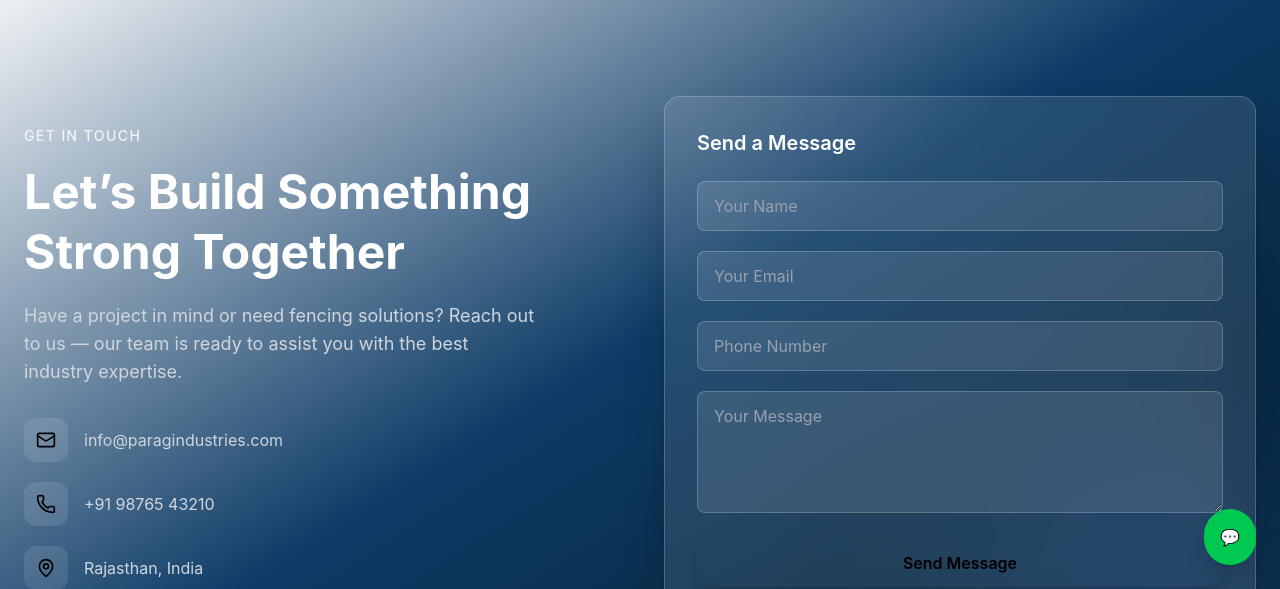
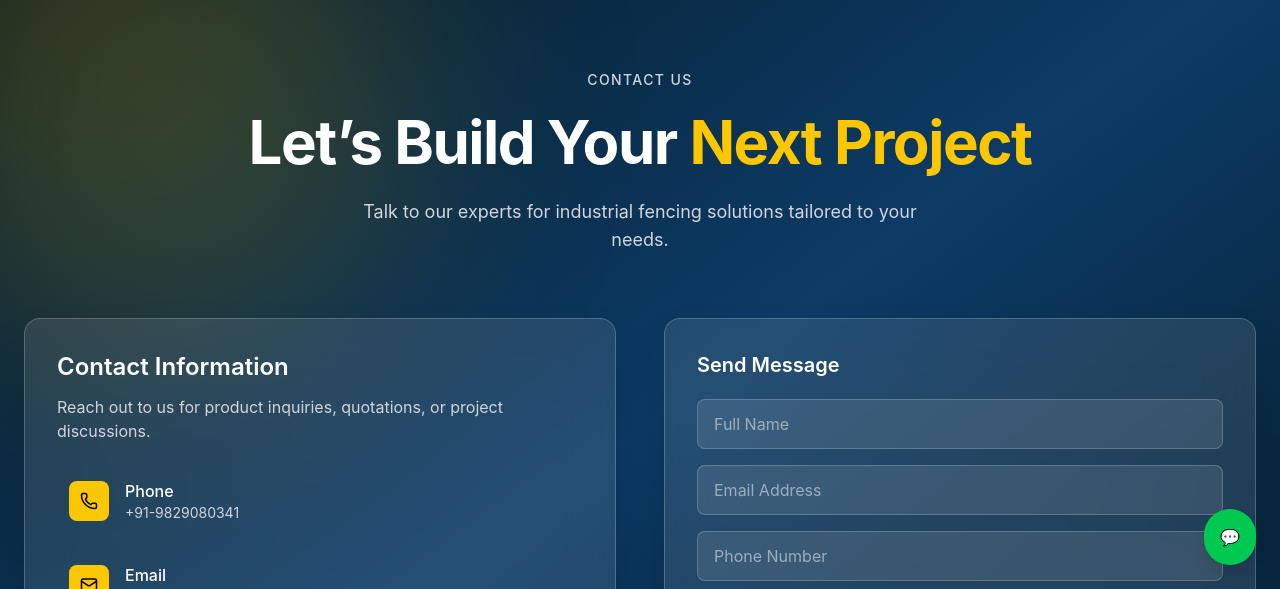
Before and after one commit to gunjanjindal-tech/Parag-Industries, a Next.js app: page /contact in a window 1280 px wide. Shown: the part 211-800 px from the top of the page. Built offline with nearby package versions, Linux system fonts and the light colour scheme.

Commit message:
emailjs connected and fixed ui

```diff
--- a/package.json
+++ b/package.json
@@ -9,6 +9,7 @@
     "lint": "eslint"
   },
   "dependencies": {
+    "@emailjs/browser": "^4.4.1",
     "framer-motion": "^12.38.0",
     "lucide-react": "^1.7.0",
     "next": "16.2.1",
--- a/src/app/contact/page.jsx
+++ b/src/app/contact/page.jsx
@@ -1,124 +1,170 @@
 "use client";
 
 import { motion } from "framer-motion";
-import { Mail, Phone, MapPin } from "lucide-react";
+import { Phone, Mail, MapPin } from "lucide-react";
+import { useRef, useState } from "react";
+import emailjs from "@emailjs/browser";
 
 export default function ContactPage() {
+  const formRef = useRef();
+  const [status, setStatus] = useState("");
+  const [loading, setLoading] = useState(false);
+
+  const sendEmail = (e) => {
+    e.preventDefault();
+    setLoading(true);
+    setStatus("");
+
+    emailjs
+      .sendForm(
+        "service_iol0dd6",
+        "template_zz580zq",
+        formRef.current,
+        "r9on9WiBaJbRQxq93"
+      )
+      .then(
+  () => {
+    setStatus("✅ Inquiry sent successfully!");
+    setLoading(false);
+    formRef.current.reset();
+
+    // ⬇️ ADD THIS (auto hide after 3 sec)
+    setTimeout(() => {
+      setStatus("");
+    }, 3000);
+  },
+  () => {
+    setStatus("❌ Failed to send. Please try again.");
+    setLoading(false);
+
+    setTimeout(() => {
+      setStatus("");
+    }, 3000);
+  }
+);
+  };
+
   return (
-    <section className="relative min-h-screen flex items-center overflow-hidden
-    bg-gradient-to-br from-primary via-[#0d3b66] to-[#051923]
+    <section className="relative overflow-hidden
+    bg-gradient-to-br from-[#051923] via-[#0d3b66] to-[#051923]
     pt-24 pb-16 sm:pt-28 sm:pb-20 md:pt-32 md:pb-24">
 
-      {/* GLOW EFFECTS */}
-      <div className="absolute w-[500px] h-[500px] bg-accent/20 blur-[120px] rounded-full top-[-100px] left-[-100px]" />
+      {/* GLOW */}
+      <div className="absolute w-[500px] h-[500px] bg-yellow-400/20 blur-[120px] rounded-full top-[-100px] left-[-100px]" />
       <div className="absolute w-[400px] h-[400px] bg-blue-500/20 blur-[100px] rounded-full bottom-[-100px] right-[-100px]" />
 
-      <div className="relative z-10 max-w-7xl mx-auto px-6 grid md:grid-cols-2 gap-12 items-center">
+      <div className="relative z-10 max-w-7xl mx-auto px-6">
 
-        {/* LEFT SIDE */}
-        <motion.div
-          initial={{ opacity: 0, y: 40 }}
-          animate={{ opacity: 1, y: 0 }}
-          transition={{ duration: 0.8 }}
-        >
-          <p className="text-sm tracking-widest text-gray-100 font-medium mb-4">
-            GET IN TOUCH
+        {/* HEADER */}
+        <div className="text-center mb-16">
+          <motion.div initial={{ opacity: 0, y: 40 }} animate={{ opacity: 1, y: 0 }}>
+            <p className="text-sm tracking-widest text-gray-300 font-medium mb-4">
+              CONTACT US
             </p>
 
-          <h1 className="text-white text-3xl sm:text-4xl md:text-5xl font-bold leading-tight">
-            Let’s Build Something <br />
-            <span className="text-accent">Strong Together</span>
+            <h1 className="text-white text-3xl sm:text-4xl md:text-6xl font-bold leading-[1.2] tracking-tight">
+              <span className="block sm:inline">Let’s Build Your</span>{" "}
+              <span className="text-yellow-400 block sm:inline">
+                Next Project
+              </span>
             </h1>
 
-          <p className="mt-5 text-gray-300 max-w-lg text-lg">
-            Have a project in mind or need fencing solutions? Reach out to us —
-            our team is ready to assist you with the best industry expertise.
+            <p className="mt-5 text-gray-300 max-w-xl mx-auto text-base sm:text-lg">
+              Talk to our experts for industrial fencing solutions tailored to
+              your needs.
+            </p>
+          </motion.div>
+        </div>
+
+        {/* GRID */}
+        <div className="grid md:grid-cols-2 gap-10 md:gap-12 items-stretch">
+
+          {/* LEFT */}
+          <motion.div
+            initial={{ opacity: 0, x: -40 }}
+            whileInView={{ opacity: 1, x: 0 }}
+            className="bg-white/10 backdrop-blur-xl border border-white/20 rounded-2xl p-6 sm:p-8 shadow-2xl flex flex-col h-full"
+          >
+            <h2 className="text-white text-xl sm:text-2xl font-semibold mb-3">
+              Contact Information
+            </h2>
+
+            <p className="text-gray-300 text-sm sm:text-base mb-6">
+              Reach out to us for product inquiries, quotations, or project discussions.
             </p>
 
-          {/* CONTACT INFO */}
-          <div className="mt-8 space-y-5">
+            <div className="space-y-4">
 
-            <div className="flex items-center gap-4">
-              <div className="bg-white/10 p-3 rounded-xl">
-                <Mail className="text-accent" size={20} />
+              <a href="tel:+919829080341" className="flex items-center gap-4 p-3 rounded-xl hover:bg-white/5">
+                <div className="w-10 h-10 rounded-lg bg-yellow-400 flex items-center justify-center text-black">
+                  <Phone size={18} />
                 </div>
-              <p className="text-gray-300">info@paragindustries.com</p>
+                <div>
+                  <p className="text-white font-medium">Phone</p>
+                  <p className="text-gray-300 text-sm">+91-9829080341</p>
                 </div>
+              </a>
 
-            <div className="flex items-center gap-4">
-              <div className="bg-white/10 p-3 rounded-xl">
-                <Phone className="text-accent" size={20} />
+              <a href="mailto:paragindustries140@gmail.com" className="flex items-center gap-4 p-3 rounded-xl hover:bg-white/5">
+                <div className="w-10 h-10 rounded-lg bg-yellow-400 flex items-center justify-center text-black">
+                  <Mail size={18} />
                 </div>
-              <p className="text-gray-300">+91 98765 43210</p>
+                <div>
+                  <p className="text-white font-medium">Email</p>
+                  <p className="text-gray-300 text-sm">paragindustries140@gmail.com</p>
                 </div>
+              </a>
 
-            <div className="flex items-center gap-4">
-              <div className="bg-white/10 p-3 rounded-xl">
-                <MapPin className="text-accent" size={20} />
+              <a href="#" className="flex items-center gap-4 p-3 rounded-xl hover:bg-white/5">
+                <div className="w-10 h-10 rounded-lg bg-yellow-400 flex items-center justify-center text-black">
+                  <MapPin size={18} />
                 </div>
-              <p className="text-gray-300">
-                Rajasthan, India
+                <div>
+                  <p className="text-white font-medium">Address</p>
+                  <p className="text-gray-300 text-sm">
+                    G-1-30, Road No. 2A, RIICO Industrial Area, Jaipur
                   </p>
                 </div>
+              </a>
 
             </div>
           </motion.div>
 
-        {/* RIGHT SIDE - FORM */}
+          {/* RIGHT FORM */}
           <motion.div
-          initial={{ opacity: 0, y: 40 }}
-          animate={{ opacity: 1, y: 0 }}
-          transition={{ duration: 0.9 }}
+            initial={{ opacity: 0, x: 40 }}
+            whileInView={{ opacity: 1, x: 0 }}
+            className="bg-white/10 backdrop-blur-xl border border-white/20 rounded-2xl p-6 sm:p-8 shadow-2xl flex flex-col h-full"
           >
-          <div className="bg-white/10 backdrop-blur-xl border border-white/20 rounded-2xl p-6 sm:p-8 shadow-2xl">
-
-            <h3 className="text-xl font-semibold text-white mb-6">
-              Send a Message
+            <h3 className="text-white text-lg sm:text-xl font-semibold mb-5">
+              Send Message
             </h3>
 
-            <form className="space-y-5">
+            <form ref={formRef} onSubmit={sendEmail} className="space-y-4 flex flex-col">
 
-              {/* NAME */}
-              <input
-                type="text"
-                placeholder="Your Name"
-                className="w-full bg-white/10 border border-white/20 rounded-lg px-4 py-3 text-white placeholder-gray-400 focus:outline-none focus:border-accent"
-              />
+              <input type="text" name="name" placeholder="Full Name" required className="w-full px-4 py-3 rounded-lg bg-white/10 border border-white/20 text-white" />
 
-              {/* EMAIL */}
-              <input
-                type="email"
-                placeholder="Your Email"
-                className="w-full bg-white/10 border border-white/20 rounded-lg px-4 py-3 text-white placeholder-gray-400 focus:outline-none focus:border-accent"
-              />
+              <input type="email" name="email" placeholder="Email Address" required className="w-full px-4 py-3 rounded-lg bg-white/10 border border-white/20 text-white" />
 
-              {/* PHONE */}
-              <input
-                type="text"
-                placeholder="Phone Number"
-                className="w-full bg-white/10 border border-white/20 rounded-lg px-4 py-3 text-white placeholder-gray-400 focus:outline-none focus:border-accent"
-              />
+              <input type="text" name="phone" placeholder="Phone Number" className="w-full px-4 py-3 rounded-lg bg-white/10 border border-white/20 text-white" />
 
-              {/* MESSAGE */}
-              <textarea
-                rows="4"
-                placeholder="Your Message"
-                className="w-full bg-white/10 border border-white/20 rounded-lg px-4 py-3 text-white placeholder-gray-400 focus:outline-none focus:border-accent"
-              />
+              <textarea name="message" rows="4" placeholder="Tell us about your project..." required className="w-full px-4 py-3 rounded-lg bg-white/10 border border-white/20 text-white" />
 
-              {/* BUTTON */}
-              <button
-                type="submit"
-                className="w-full bg-accent text-black py-3 rounded-xl font-semibold hover:scale-105 transition shadow-lg"
-              >
-                Send Message
+              <button type="submit" disabled={loading} className="mt-2 w-full bg-yellow-400 text-black py-3 rounded-xl font-semibold">
+                {loading ? "Sending..." : "Submit Inquiry"}
               </button>
 
+              {/* MESSAGE BELOW BUTTON */}
+              {status && (
+                <p className={`text-sm mt-2 ${status.includes("✅") ? "text-green-400" : "text-red-400"}`}>
+                  {status}
+                </p>
+              )}
+
             </form>
+          </motion.div>
 
         </div>
-        </motion.div>
-
       </div>
     </section>
   );
```
Also changed, not shown: 1 other file (tests, documents, lock files or other folders). Lines whose indentation alone changed are shown as unchanged.
